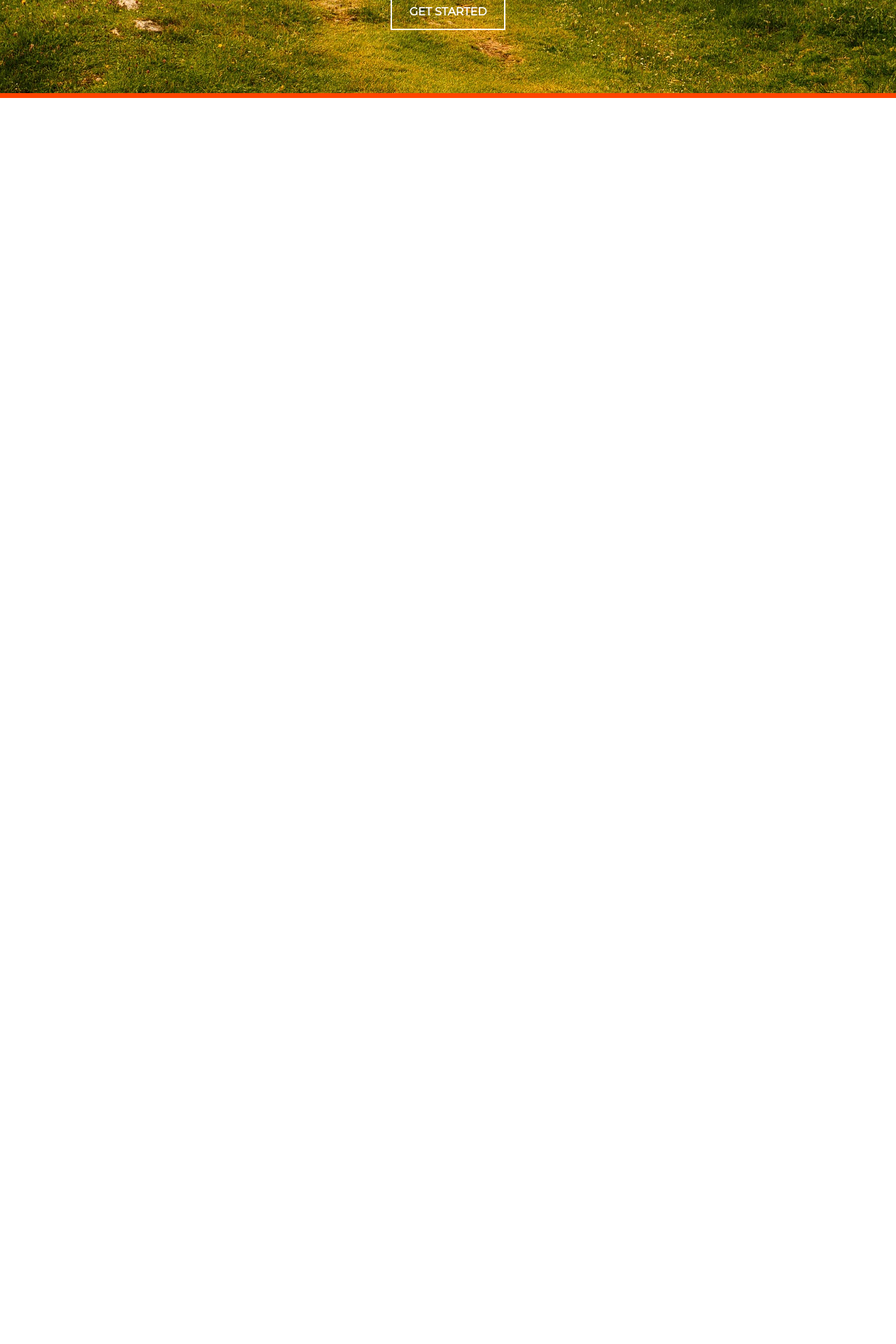
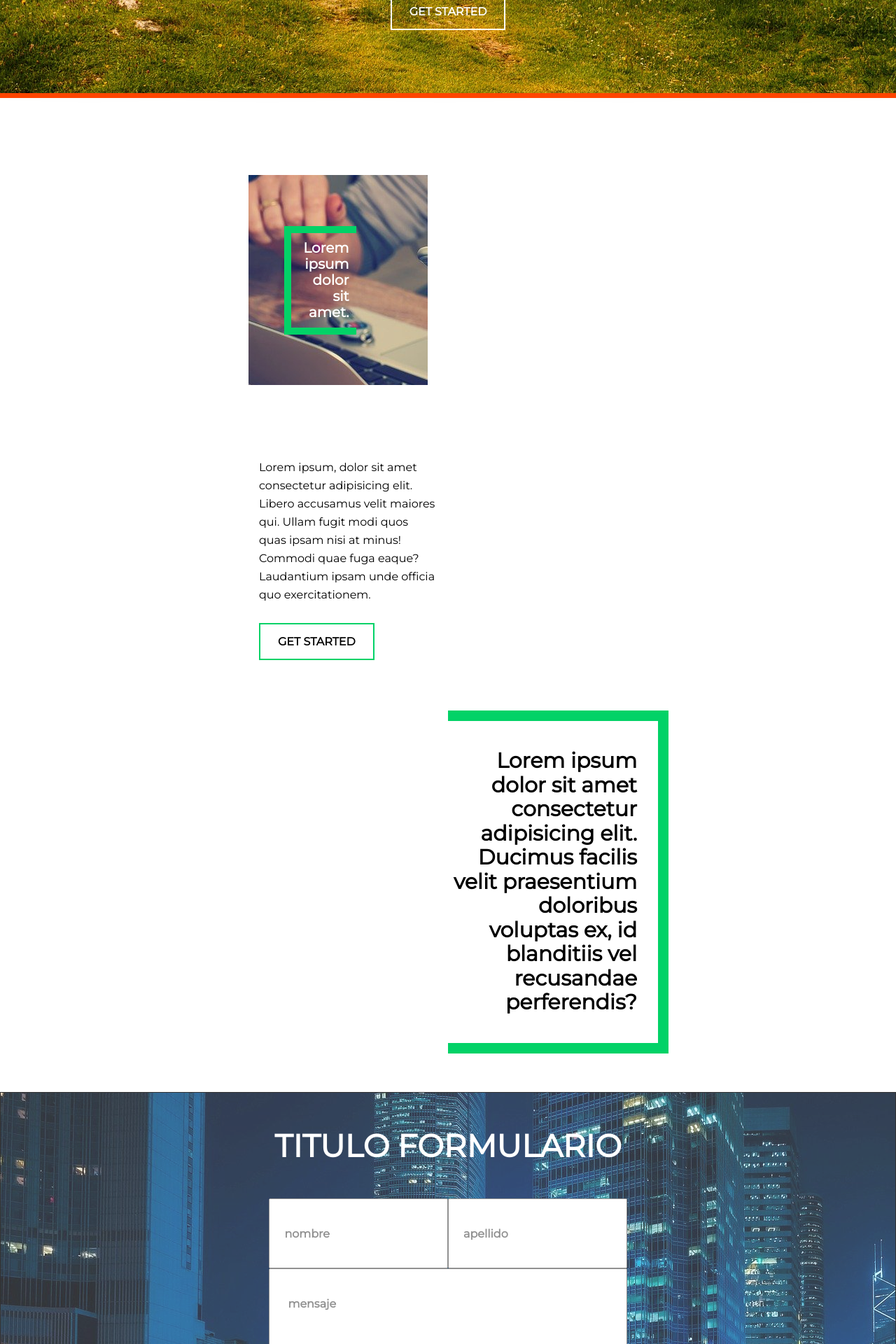
Before and after one commit to zoedevelop/langpage, a PHP site: page / in a window 1280 px wide. Shown: the part 2078-3998 px from the top of the page at 70% size. Before the commit the page ends 2218 px from the top, so only its background shows below. Run offline with PHP 8.4, Linux system fonts and the light colour scheme; some libraries are stand-ins or nearby versions; some web fonts are replaced.

Commit message:
formulario

```diff
--- a/estilos.css
+++ b/estilos.css
@@ -53,6 +53,7 @@ a{
     width: 100%;
     height: 600px;
     background-image: url('lago.jpg');
+    background-repeat: no-repeat;
     background-attachment: fixed;
     opacity: .9;
     background-position: center;
@@ -199,6 +200,7 @@ a{
     width: 45%;
     height: 300px;
     background-image: url('img1.jpg');
+    background-repeat: no-repeat;
     background-position: center;
     display: flex;
     flex-direction: row;
@@ -216,6 +218,7 @@ a{
     width: 45%;
     height: 300px;
     background-image: url('img2.jpg');
+    background-repeat: no-repeat;
     background-origin: content-box;
     background-position: center;
     display: flex;
@@ -313,6 +316,7 @@ a{
     height: auto;
     padding: 90px;
     background-image: url('tree.jpg');
+    background-repeat: no-repeat;
     background-position: bottom ;
     background-attachment: fixed;
     display: flex;
@@ -355,7 +359,7 @@ a{
 }
 .contenedor_opciones{
     width: 50%;
-    margin: 0 auto;
+    margin: 25px auto;
     display: flex;
     flex-direction: column;
 }
@@ -369,6 +373,7 @@ a{
     display: flex;
     flex-direction: row;
     background-image: url('img1.jpg');
+    background-repeat: no-repeat;
     width: 40%;
     height: 300px;
     float: left;
@@ -390,11 +395,121 @@ a{
     padding: 10px;
 }
 .contenedor_opciones_box_text{
-    width: 50%;
+    width: 40%;
+    height: 300px;
+    padding-top: 20px;
+    margin: 50px;
+
     float: left;
 }
-.contenedor_opciones_box_text{
+
+.contenedor_opciones_box_text p{
+    font-family: 'Montserrat', sans-serif;
+    font-weight: normal;
+    font-size: 16px;
+    text-align: left;
+    line-height: 26px;
+    padding-bottom: 45px;
+}
+.contenedor_opciones_box_text a{
+    font-family: 'Montserrat', sans-serif;
+    font-weight: bold;
+    font-size: 16px;
+    padding: 15px 25px;
+    margin-top: 100px;
+    border: 2px solid #02D267;
+    transition: 1s all ease;
+}
+.contenedor_opciones_box_text a:hover{
+    background-color: #02D267;
+    letter-spacing: 0.1em;
+}
+
+.contenedor_opciones_box_square{
+    width: 100%;
+    text-align: right;
+    padding: 5px;
+}
+.square{
+    border:15px solid #02D267;
+    border-left-style: hidden;
+    width: 50%;
+    float: right;
+    margin: 25px 0;
+
+}
+.square h2{
+    font-family: 'Montserrat', sans-serif;
+    font-weight: bold;
+    font-size: 30px;
+    margin: 40px 0;
+    padding-right: 30px;
+    /* white-space: nowrap; */
+}
+
+.formulario_contacto{
+    opacity: .8;
+    background-image: url('call.jpg');
+    background-attachment: fixed;
+    background-repeat: no-repeat;
+    width: 100%;
+    height: 900px;
+    font-family: 'Montserrat', sans-serif;
+    font-weight: bold;
+    font-size: 30px;
+    text-align: center;
+    border:1px solid black;
+}
+
+.formulario_contacto h2{
+    text-transform: uppercase;
+    color: white;
+    margin: 50px;
+}
+.contenedor_formulario{
     width: 40%;
-    height: 300px;
-    margin: 45px;
+    height: 500px;
+    margin: 0 auto;
+    display: flex;
+    flex-wrap: wrap;
+    flex-direction: row;
+
 }
+.text{
+    font-size: 16px;
+    padding: 12px 20px;
+    font-family: 'Montserrat', sans-serif;
+    font-weight: bold;
+    width: 50%;
+    height: 100px;
+    float: left;
+    border:1px thick black;
+
+
+}
+.text_area{
+    font-size: 16px;
+    padding: 0px 0 300px 25px ;
+    font-family: 'Montserrat', sans-serif;
+    font-weight: bold;
+    width: 100%;
+    border:1px thick black;
+    height: 400px;
+}
+.contenedor_formulario button{
+    cursor: pointer;
+    color: white;
+    font-family: 'Montserrat', sans-serif;
+    font-weight: bold;
+    padding: 20px 0;
+    background-color: orangered;
+    border:1px solid orangered;
+    width: 100%;
+}
+.contenedor_formulario button:hover{
+    background-color: #02D267;
+    border:1px solid #02D267;
+}
+input[type=text]:focus {
+    border: 3px solid #02D267;
+  }
--- a/index.html
+++ b/index.html
@@ -153,7 +153,7 @@
     <div class="border_acciones"></div>
 
 
-    <!-- <aside class="contenedor_opciones">
+    <aside class="contenedor_opciones">
         <div class="contenedor_opciones_box">
             <div class="contenedor_opciones_box_imagen">
                 <p>Lorem ipsum dolor sit amet.</p>
@@ -163,8 +163,7 @@
                     Lorem ipsum, dolor sit amet consectetur adipisicing elit. Libero
                     accusamus velit maiores qui. Ullam fugit modi quos quas ipsam nisi
                     at minus! Commodi quae fuga eaque? Laudantium ipsam unde officia quo
-                    exercitationem quia laborum maxime, deserunt nesciunt illum?
-                    Aspernatur, pariatur.
+                    exercitationem.
                 </p>
                 <a href="#">GET STARTED</a>
             </div>
@@ -184,9 +183,10 @@
         <h2>titulo formulario</h2>
 
         <div class="contenedor_formulario">
-            <input class="text" type="text" name="" id="" />
-            <input class="text" type="text" name="" id="" />
-            <input class="text_area" type="text" name="" id="" />
+            <input class="text" type="text" name="" id="" placeholder="nombre" />
+            <input class="text" type="text" name="" id="" placeholder="apellido" />
+            <div class="clean"></div>
+            <input class="text_area" type="text" name="" id="" placeholder="mensaje" />
 
             <button type="submit">Enviar Mensaje</button>
         </div>
@@ -195,7 +195,7 @@
     <footer class="contenedor_footer">
         <div class="copyright">@2019 todos los derechos reservados</div>
         <div class="diseño">diseñado por Zoe Develop</div>
-    </footer> -->
+    </footer>
 </body>
 
 </html>
```
Also changed, not shown: call.jpg (added).
